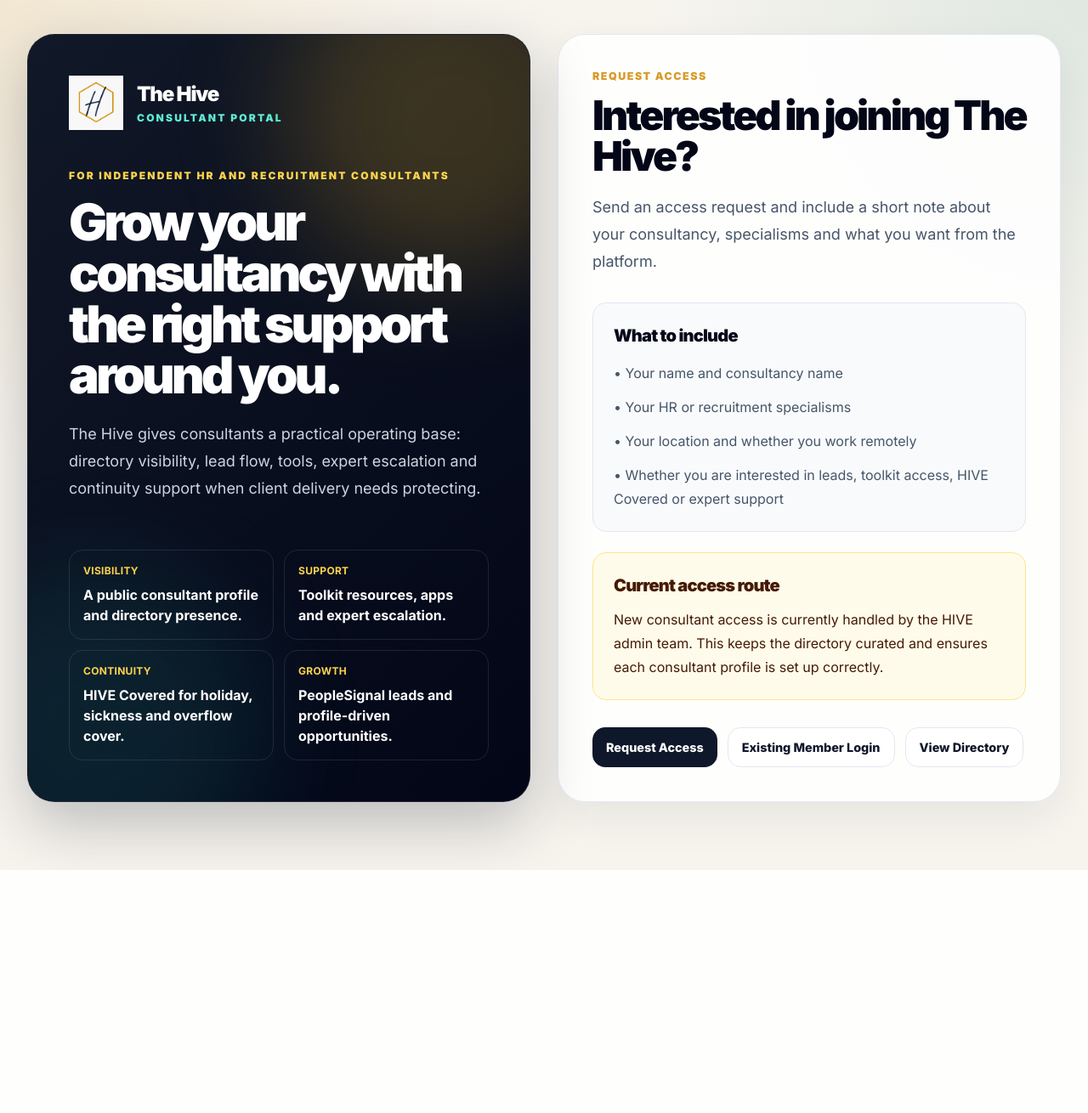
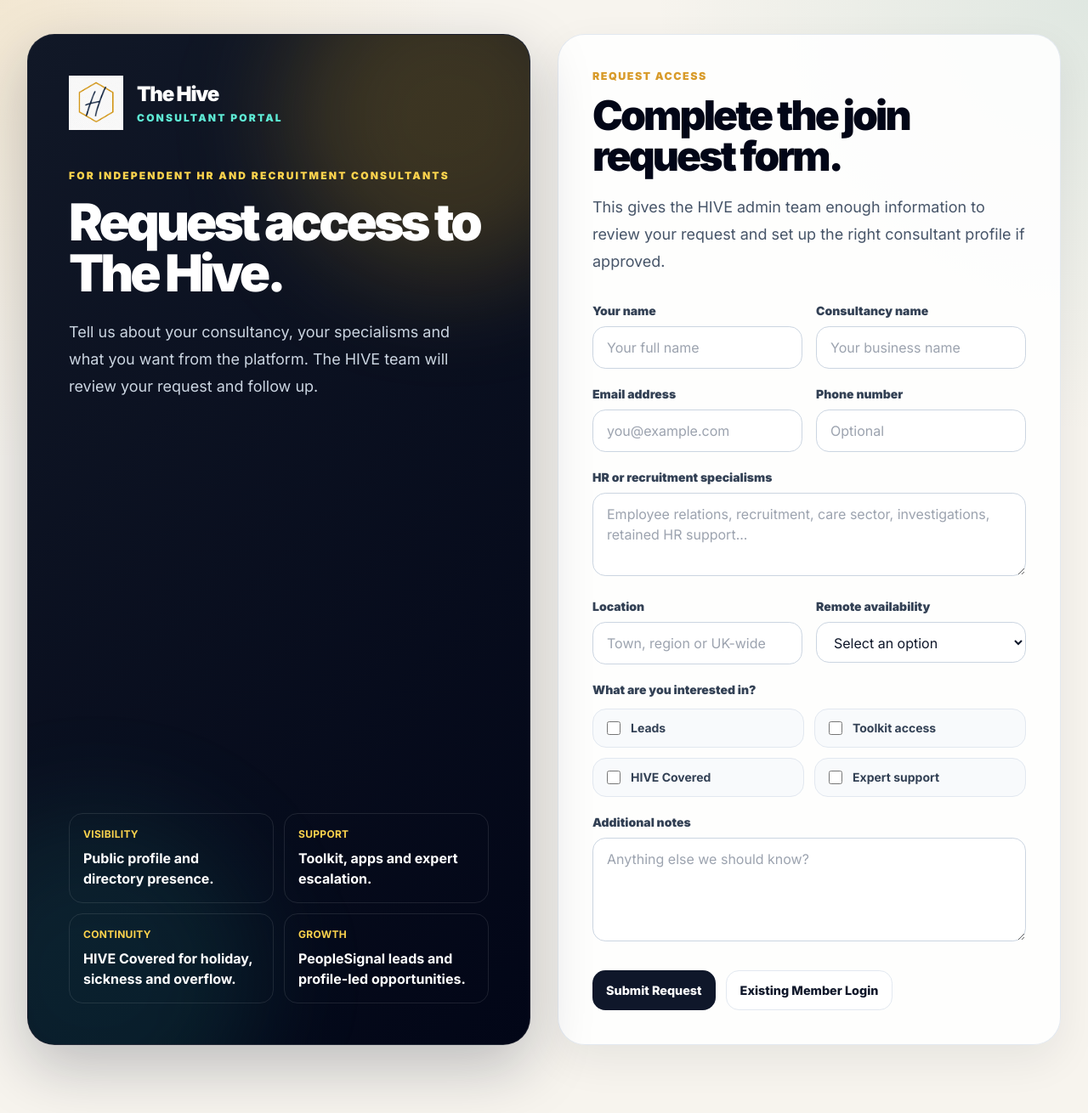
Before and after one commit to Dolman17/hive, a Flask app: page /join in a window 1280 px wide. Shown: the whole page at 85% size. Before the commit the page ends 1024 px from the top, so only its background shows below. Run offline with Flask 3, Linux system fonts and the light colour scheme; some libraries are stand-ins or nearby versions.

Commit message:
Convert consultant join page to request form

```diff
--- a/templates/consultant_join.html
+++ b/templates/consultant_join.html
@@ -3,6 +3,9 @@
 {% block title %}Join The Hive · Consultant Portal{% endblock %}
 
 {% block content %}
+
+{% set data = form_data if form_data is defined else {} %}
+{% set interests = selected_interests if selected_interests is defined else [] %}
 
 <section class="min-h-[82vh] flex flex-col justify-center">
     <div class="grid grid-cols-1 xl:grid-cols-2 gap-8 max-w-7xl mx-auto w-full items-stretch">
@@ -28,79 +31,116 @@
                 </p>
 
                 <h1 class="mt-4 text-4xl md:text-6xl font-black tracking-[-0.065em] leading-none text-white">
-                    Grow your consultancy with the right support around you.
+                    Request access to The Hive.
                 </h1>
 
                 <p class="mt-6 text-slate-300 leading-8 text-lg max-w-2xl">
-                    The Hive gives consultants a practical operating base: directory visibility, lead flow, tools, expert escalation and continuity support when client delivery needs protecting.
+                    Tell us about your consultancy, your specialisms and what you want from the platform. The HIVE team will review your request and follow up.
                 </p>
             </div>
 
             <div class="relative mt-10 grid grid-cols-1 sm:grid-cols-2 gap-3">
                 <div class="rounded-2xl bg-white/8 border border-white/10 p-4">
                     <p class="text-amber-300 text-xs font-bold uppercase tracking-wide">Visibility</p>
-                    <p class="text-white font-bold mt-2">A public consultant profile and directory presence.</p>
+                    <p class="text-white font-bold mt-2">Public profile and directory presence.</p>
                 </div>
                 <div class="rounded-2xl bg-white/8 border border-white/10 p-4">
                     <p class="text-amber-300 text-xs font-bold uppercase tracking-wide">Support</p>
-                    <p class="text-white font-bold mt-2">Toolkit resources, apps and expert escalation.</p>
+                    <p class="text-white font-bold mt-2">Toolkit, apps and expert escalation.</p>
                 </div>
                 <div class="rounded-2xl bg-white/8 border border-white/10 p-4">
                     <p class="text-amber-300 text-xs font-bold uppercase tracking-wide">Continuity</p>
-                    <p class="text-white font-bold mt-2">HIVE Covered for holiday, sickness and overflow cover.</p>
+                    <p class="text-white font-bold mt-2">HIVE Covered for holiday, sickness and overflow.</p>
                 </div>
                 <div class="rounded-2xl bg-white/8 border border-white/10 p-4">
                     <p class="text-amber-300 text-xs font-bold uppercase tracking-wide">Growth</p>
-                    <p class="text-white font-bold mt-2">PeopleSignal leads and profile-driven opportunities.</p>
+                    <p class="text-white font-bold mt-2">PeopleSignal leads and profile-led opportunities.</p>
                 </div>
             </div>
         </article>
 
-        <article class="hive-card rounded-[2rem] p-8 md:p-10 flex flex-col justify-between">
-            <div>
+        <article class="hive-card rounded-[2rem] p-8 md:p-10">
             <p class="hive-page-kicker">Request access</p>
             <h2 class="mt-3 text-4xl md:text-5xl font-black tracking-[-0.06em] leading-none text-slate-950">
-                    Interested in joining The Hive?
+                Complete the join request form.
             </h2>
 
             <p class="mt-5 text-slate-600 leading-8 text-lg">
-                    Send an access request and include a short note about your consultancy, specialisms and what you want from the platform.
+                This gives the HIVE admin team enough information to review your request and set up the right consultant profile if approved.
             </p>
 
-                <div class="mt-8 rounded-2xl bg-slate-50 border border-slate-200 p-6">
-                    <h3 class="text-xl font-black tracking-[-0.04em] text-slate-950">What to include</h3>
-                    <ul class="mt-4 space-y-3 text-slate-600 leading-7">
-                        <li>• Your name and consultancy name</li>
-                        <li>• Your HR or recruitment specialisms</li>
-                        <li>• Your location and whether you work remotely</li>
-                        <li>• Whether you are interested in leads, toolkit access, HIVE Covered or expert support</li>
-                    </ul>
+            <form method="POST" action="{{ url_for('public_directory.join') }}" class="mt-8 space-y-5">
+                <input type="hidden" name="csrf_token" value="{{ csrf_token() }}">
+
+                <div class="grid grid-cols-1 md:grid-cols-2 gap-4">
+                    <div>
+                        <label for="contact_name" class="block text-sm font-black text-slate-700 mb-2">Your name</label>
+                        <input id="contact_name" name="contact_name" type="text" value="{{ data.get('contact_name', '') }}" required class="w-full rounded-xl border border-slate-300 px-4 py-3 focus:outline-none focus:ring-2 focus:ring-amber-400" placeholder="Your full name">
                     </div>
 
-                <div class="mt-6 rounded-2xl bg-amber-50 border border-amber-200 p-6">
-                    <h3 class="text-xl font-black tracking-[-0.04em] text-amber-950">Current access route</h3>
-                    <p class="mt-3 text-amber-950 leading-7">
-                        New consultant access is currently handled by the HIVE admin team. This keeps the directory curated and ensures each consultant profile is set up correctly.
-                    </p>
+                    <div>
+                        <label for="consultancy_name" class="block text-sm font-black text-slate-700 mb-2">Consultancy name</label>
+                        <input id="consultancy_name" name="consultancy_name" type="text" value="{{ data.get('consultancy_name', '') }}" required class="w-full rounded-xl border border-slate-300 px-4 py-3 focus:outline-none focus:ring-2 focus:ring-amber-400" placeholder="Your business name">
                     </div>
                 </div>
 
-            <div class="mt-8 flex flex-wrap gap-3">
-                <a
-                    href="mailto:hello@thehive.local?subject=Join%20The%20Hive%20Consultant%20Portal&body=Hello%20The%20Hive%20team,%0D%0A%0D%0AI%20would%20like%20to%20request%20access%20to%20The%20Hive%20Consultant%20Portal.%0D%0A%0D%0AName:%0D%0AConsultancy:%0D%0ASpecialisms:%0D%0ALocation:%0D%0AInterested%20in:%0D%0A%0D%0AThanks"
-                    class="hive-button hive-button-primary"
-                >
-                    Request Access
-                </a>
+                <div class="grid grid-cols-1 md:grid-cols-2 gap-4">
+                    <div>
+                        <label for="contact_email" class="block text-sm font-black text-slate-700 mb-2">Email address</label>
+                        <input id="contact_email" name="contact_email" type="email" value="{{ data.get('contact_email', '') }}" required class="w-full rounded-xl border border-slate-300 px-4 py-3 focus:outline-none focus:ring-2 focus:ring-amber-400" placeholder="you@example.com">
+                    </div>
 
-                <a href="{{ url_for('login') }}" class="hive-button hive-button-secondary">
-                    Existing Member Login
-                </a>
+                    <div>
+                        <label for="contact_phone" class="block text-sm font-black text-slate-700 mb-2">Phone number</label>
+                        <input id="contact_phone" name="contact_phone" type="text" value="{{ data.get('contact_phone', '') }}" class="w-full rounded-xl border border-slate-300 px-4 py-3 focus:outline-none focus:ring-2 focus:ring-amber-400" placeholder="Optional">
+                    </div>
+                </div>
 
-                <a href="{{ url_for('public_directory.directory_index') }}" class="hive-button hive-button-secondary">
-                    View Directory
-                </a>
+                <div>
+                    <label for="specialisms" class="block text-sm font-black text-slate-700 mb-2">HR or recruitment specialisms</label>
+                    <textarea id="specialisms" name="specialisms" rows="3" class="w-full rounded-xl border border-slate-300 px-4 py-3 focus:outline-none focus:ring-2 focus:ring-amber-400" placeholder="Employee relations, recruitment, care sector, investigations, retained HR support...">{{ data.get('specialisms', '') }}</textarea>
                 </div>
+
+                <div class="grid grid-cols-1 md:grid-cols-2 gap-4">
+                    <div>
+                        <label for="location" class="block text-sm font-black text-slate-700 mb-2">Location</label>
+                        <input id="location" name="location" type="text" value="{{ data.get('location', '') }}" class="w-full rounded-xl border border-slate-300 px-4 py-3 focus:outline-none focus:ring-2 focus:ring-amber-400" placeholder="Town, region or UK-wide">
+                    </div>
+
+                    <div>
+                        <label for="remote_work" class="block text-sm font-black text-slate-700 mb-2">Remote availability</label>
+                        <select id="remote_work" name="remote_work" class="w-full rounded-xl border border-slate-300 px-4 py-3 bg-white focus:outline-none focus:ring-2 focus:ring-amber-400">
+                            <option value="" {% if not data.get('remote_work') %}selected{% endif %}>Select an option</option>
+                            <option value="Yes - remote and in-person" {% if data.get('remote_work') == 'Yes - remote and in-person' %}selected{% endif %}>Yes - remote and in-person</option>
+                            <option value="Yes - remote only" {% if data.get('remote_work') == 'Yes - remote only' %}selected{% endif %}>Yes - remote only</option>
+                            <option value="No - local/in-person only" {% if data.get('remote_work') == 'No - local/in-person only' %}selected{% endif %}>No - local/in-person only</option>
+                        </select>
+                    </div>
+                </div>
+
+                <fieldset>
+                    <legend class="block text-sm font-black text-slate-700 mb-3">What are you interested in?</legend>
+
+                    <div class="grid grid-cols-1 sm:grid-cols-2 gap-3">
+                        {% for option in ['Leads', 'Toolkit access', 'HIVE Covered', 'Expert support'] %}
+                            <label class="flex items-center gap-3 rounded-2xl border border-slate-200 bg-slate-50 px-4 py-3 text-sm font-bold text-slate-700">
+                                <input type="checkbox" name="interested_in" value="{{ option }}" {% if option in interests %}checked{% endif %} class="h-4 w-4 rounded border-slate-300 text-amber-500 focus:ring-amber-400">
+                                {{ option }}
+                            </label>
+                        {% endfor %}
+                    </div>
+                </fieldset>
+
+                <div>
+                    <label for="notes" class="block text-sm font-black text-slate-700 mb-2">Additional notes</label>
+                    <textarea id="notes" name="notes" rows="4" class="w-full rounded-xl border border-slate-300 px-4 py-3 focus:outline-none focus:ring-2 focus:ring-amber-400" placeholder="Anything else we should know?">{{ data.get('notes', '') }}</textarea>
+                </div>
+
+                <div class="flex flex-wrap gap-3 pt-2">
+                    <button type="submit" class="hive-button hive-button-primary cursor-pointer">Submit Request</button>
+                    <a href="{{ url_for('login') }}" class="hive-button hive-button-secondary">Existing Member Login</a>
+                </div>
+            </form>
         </article>
     </div>
 </section>
```
Lines whose indentation alone changed are shown as unchanged.
